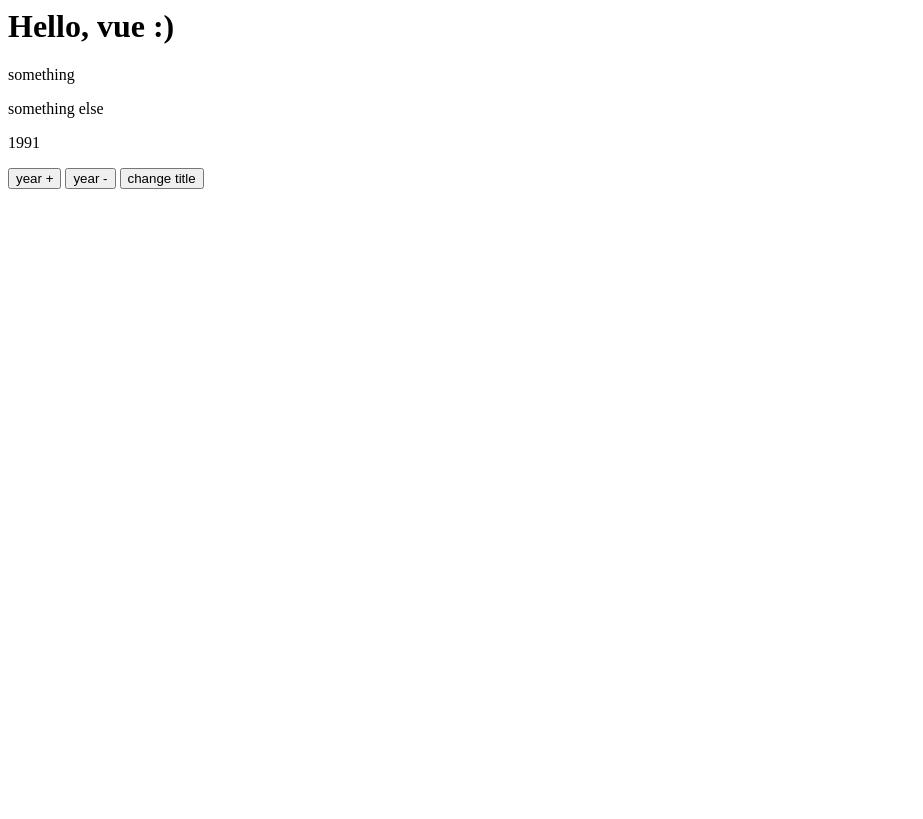
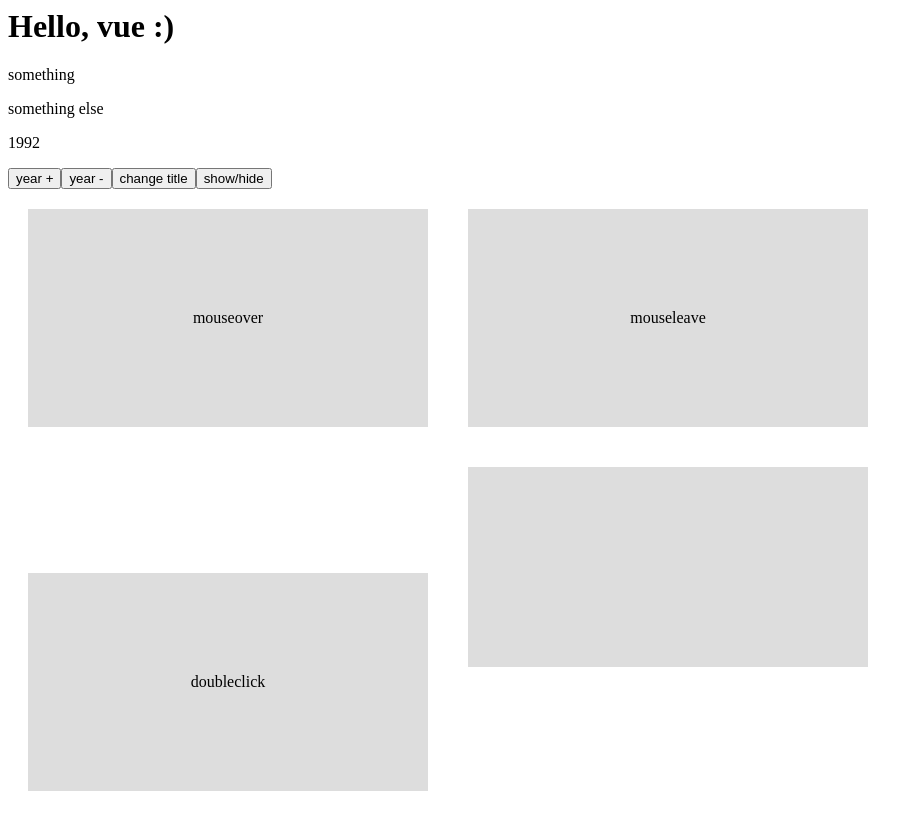
Before and after one commit to PrenitaVulpo/Vue3-Test, a plain HTML site: page index.html in a window 1280 px wide. Both pictures are taken after a click on the button "year +". Shown: the whole page, without its empty margins (0-923 px from the left). Drawn offline with nearby package versions, Linux system fonts and the light colour scheme.

Commit message:
mouse events working

```diff
--- a/app.js
+++ b/app.js
@@ -1,10 +1,22 @@
 const App = Vue.createApp({
     data() {
         return {
-            title: 'something',
-            name: 'something else',
-            year: 1991
+          show: true,
+          title: 'something',
+          name: 'something else',
+          year: 1991
         }
+    },
+    methods: {
+      addyear(){
+        this.year++
+      },
+      toggleShow(){
+        this.show = !this.show
+      },
+      handleMouseEvent(){
+        console.log('mouse event')
+      }
     }
 })
 
--- a/index.html
+++ b/index.html
@@ -5,17 +5,35 @@
     <meta name="viewport" content="width=device-width, initial-scale=1.0">
     <title>Test Vue Version</title>
     <script src="https://unpkg.com/vue@3.0.11"></script>
+    <style>
+        .box {
+            padding: 100px 0;
+            width: 400px;
+          text-align: center;
+          background-color: #ddd;
+          margin: 20px;
+          display: inline-block;
+        }
+    </style>
 </head>
 <body>
     <h1>Hello, vue :)</h1>
     <div id="app">
-        <p>{{title}}</p>
-        <p>{{name}}</p>
-        <p>{{year}}</p>
+        <div v-if="show">
+            <p>{{title}}</p>
+            <p>{{name}}</p>
+            <p>{{year}}</p>
+            <button v-on:click="addyear">year +</button>
+            <button @click="year--">year -</button>
+            <button v-on:click="title = 'new title'">change title</button>
+            <button @click="toggleShow">show/hide</button>
+        </div>
+
+        <div class="box" @mouseover="handleMouseEvent">mouseover</div>
+        <div class="box" @mouseleave="handleMouseEvent">mouseleave</div>
+        <div class="box" @dblclick="handleMouseEvent">doubleclick</div>
+        <div class="box"></div>
     </div>
-    <button v-on:click="year++">year +</button>
-    <button @click="year--">year -</button>
-    <button v-on:click="title = 'new title'">change title</button>
     <script src="app.js"></script>
 </body>
 </html>
```
